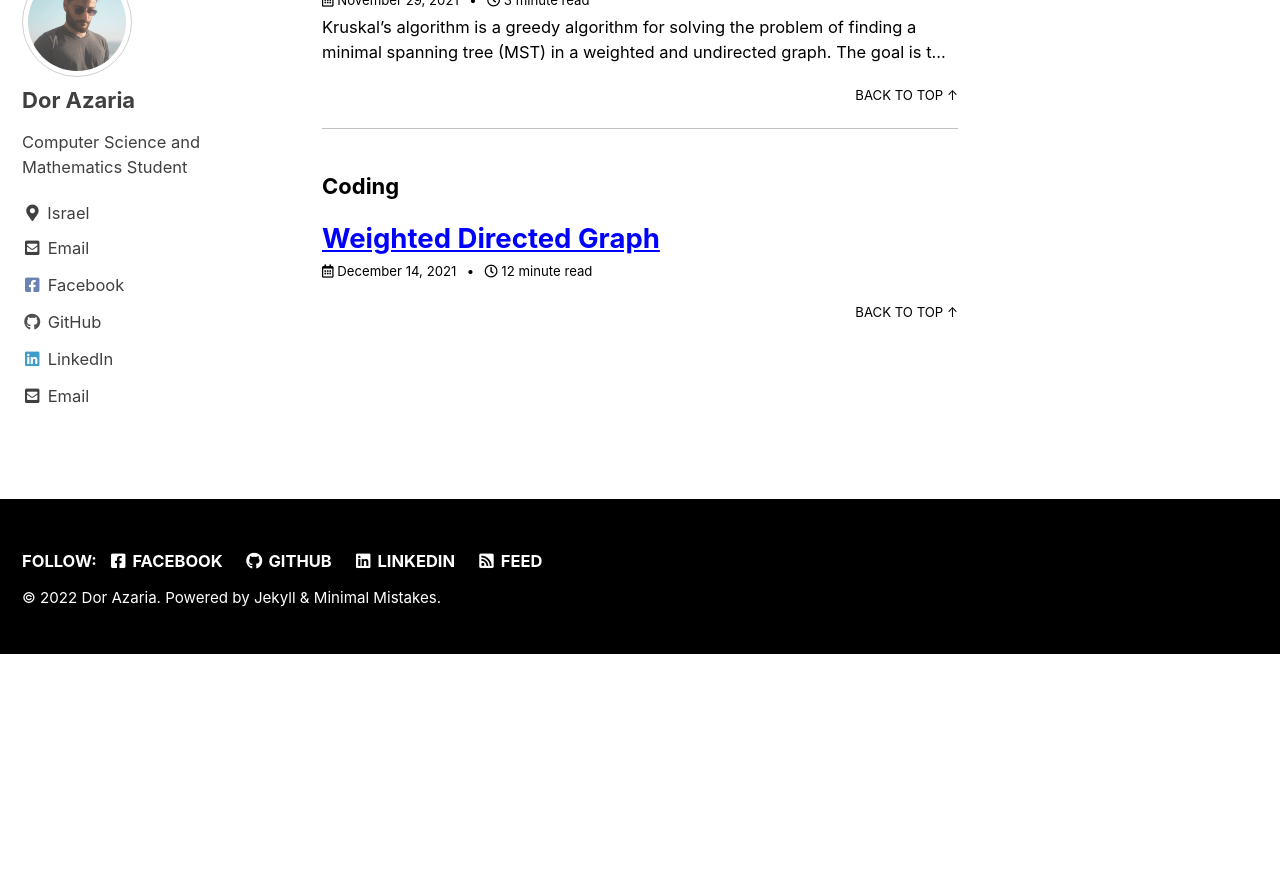
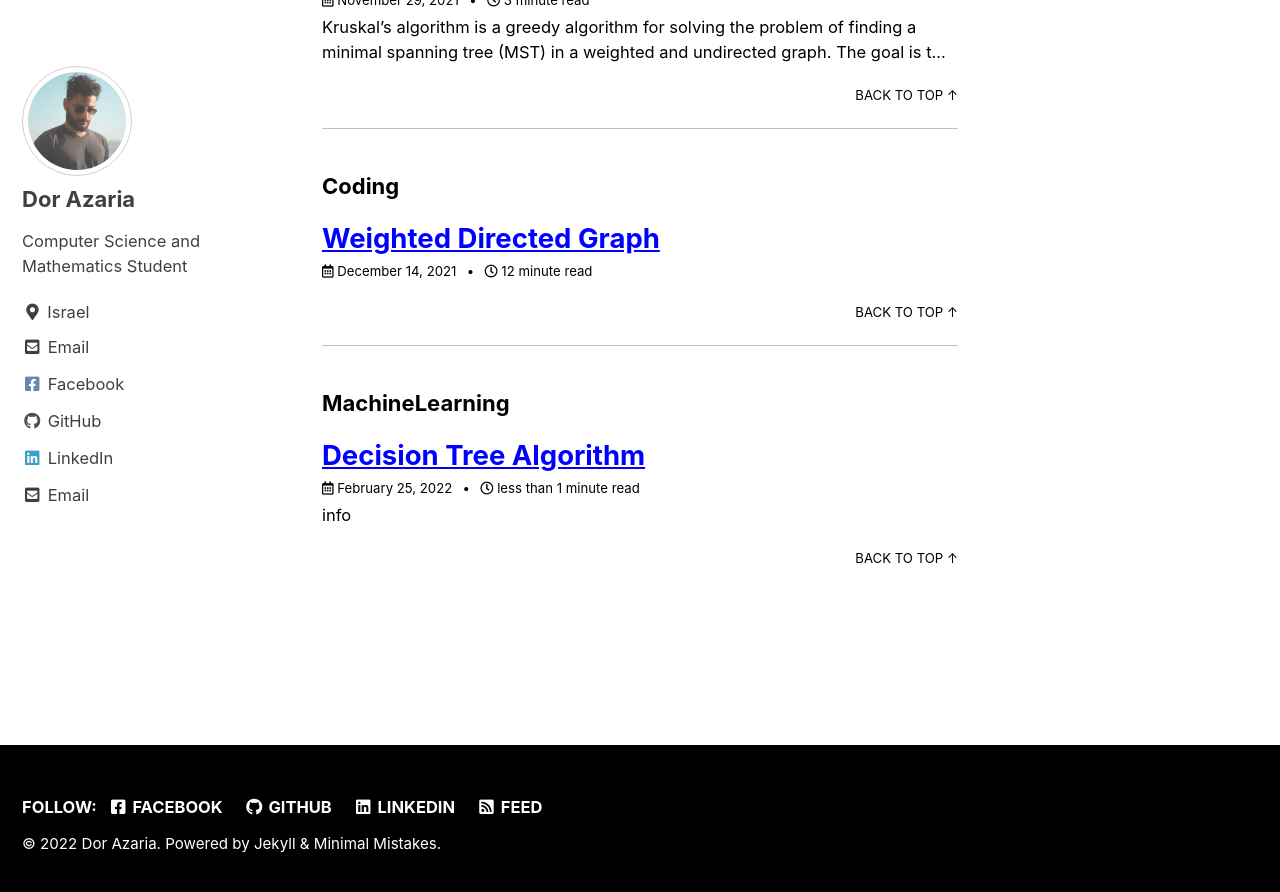
Before and after one commit to DorAzaria/dorazaria.github.io, a Jekyll site: the page built from _pages/category-archive.md, in a window 1280 px wide and 900 px high, scrolled down 1821 px. Shown: the top 892 px of the window. Built offline with Jekyll 4.4.1, drawn with Linux system fonts in a browser that asks for light colours; cached includes are drawn as plain includes; a script that is not in the unit is left out; before the commit the page ends 2475 px from its top, so only the background shows below that.

Commit message:
Update 2022-02-25-decision-tree-algorithm.md

```diff
--- a/_posts/2022-02-25-decision-tree-algorithm.md
+++ b/_posts/2022-02-25-decision-tree-algorithm.md
@@ -10,13 +10,13 @@ header:
   teaser: "https://miro.medium.com/max/750/1*xmZis4W43nLXwDJLwOCRcA.png"
   image: "https://miro.medium.com/max/750/1*xmZis4W43nLXwDJLwOCRcA.png"
   og_image: "https://miro.medium.com/max/750/1*xmZis4W43nLXwDJLwOCRcA.png"
-  categories:
-  - Python
+categories:
+  - MachineLearning
 tags:
-  - MachineLearning
-  - Science
   - Python
   - DataScience
+  - MachineLearning
+  - Algorithm
 comments: true
 share: true
 related: true
```
